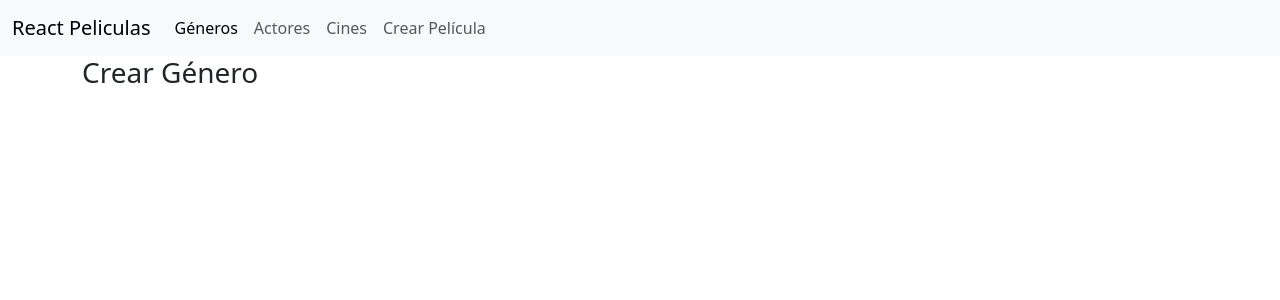
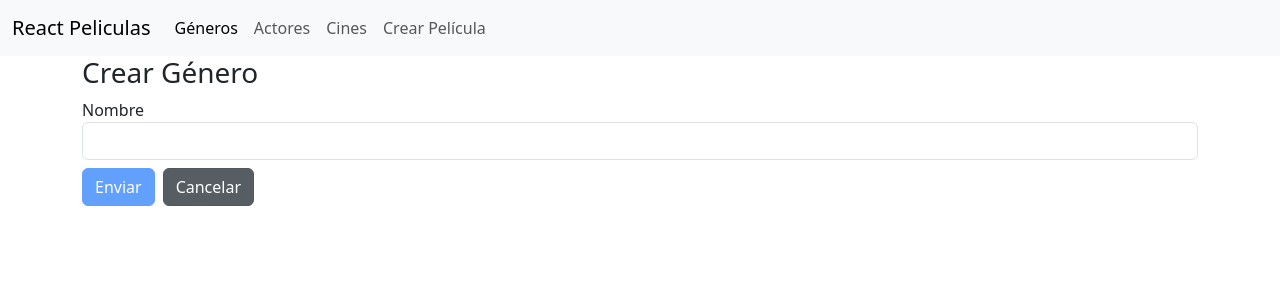
Before and after one commit to JazzielGod/React---ASP.NET-Core, a React (Vite) app in the folder react-peliculas/: page /generos/crear in a window 1280 px wide. Shown: the top 300 px of the page. Built offline with nearby package versions, Linux system fonts and the light colour scheme.

Commit message:
Validaciones y formulario de creación de géneros; actualizar dependencias y componentes

```diff
--- a/react-peliculas/package.json
+++ b/react-peliculas/package.json
@@ -10,11 +10,14 @@
     "preview": "vite preview"
   },
   "dependencies": {
+    "@hookform/resolvers": "^5.0.1",
     "bootstrap": "^5.3.6",
     "react": "^19.1.0",
     "react-dom": "^19.1.0",
     "react-error-boundary": "^6.1.2",
-    "react-router": "^7.5.2"
+    "react-hook-form": "^7.56.1",
+    "react-router": "^7.5.2",
+    "yup": "^1.6.1"
   },
   "devDependencies": {
     "@eslint/js": "^9.25.0",
--- a/react-peliculas/src/componentes/Boton.tsx
+++ b/react-peliculas/src/componentes/Boton.tsx
@@ -1,6 +1,7 @@
 export default function Boton(props: BotonProps) {
     return (
-        <button type="button" className="btn btn-primary" onClick={props.onClick}>
+        <button type={props.type ?? 'button'} className="btn btn-primary" onClick={props.onClick}
+            disabled={props.disabled ?? false}>
             {props.children}
         </button>
     );
@@ -8,5 +9,7 @@ export default function Boton(props: BotonProps) {
 
 interface BotonProps {
     children: React.ReactNode;
-    onClick(): void;
+    onClick?(): void;
+    type?: 'button' | 'submit' | 'reset';
+    disabled?: boolean;
 }
--- a/react-peliculas/src/features/generos/componentes/CrearGenero.tsx
+++ b/react-peliculas/src/features/generos/componentes/CrearGenero.tsx
@@ -1,5 +1,50 @@
+import { NavLink } from "react-router";
+import Boton from "../../../componentes/Boton";
+import { useForm, type SubmitHandler } from "react-hook-form";
+import { yupResolver } from "@hookform/resolvers/yup";
+import * as yup from "yup";
+import { primeraLetraMayuscula } from "../../../validaciones/Validaciones";
+
+
 export default function CrearGenero() {
+    const {
+        register,
+        handleSubmit,
+        formState: { errors, isValid, isSubmitting }
+    } = useForm<FormType>({
+        resolver: yupResolver(reglasDeValidacion),
+        mode: "onChange"
+    });
+    const onSubmit: SubmitHandler<FormType> = async (data) => {
+        await new Promise(resolve => setTimeout(resolve, 2000));
+        console.log(data);
+    };
     return (
-        <h3>Crear Género</h3>
+        <>
+            <h3>Crear Género</h3>
+            <form onSubmit={handleSubmit(onSubmit)}>
+                <div className="form-group">
+                    <label htmlFor="nombre">Nombre</label>
+                    <input autoComplete="off" className="form-control" {...register("nombre")} />
+                    {errors.nombre && <p className="error">{errors.nombre.message}</p>}
+                </div>
+                <div className="mt-2">
+                    <Boton type="submit" disabled={!isValid || isSubmitting}>
+                        {isSubmitting ? "Enviando..." : "Enviar"}
+                    </Boton>
+                    <NavLink to="/generos" className="btn btn-secondary ms-2">
+                        Cancelar
+                    </NavLink>
+                </div>
+            </form>
+        </>
     );
 }
+
+interface FormType {
+    nombre: string;
+}
+
+const reglasDeValidacion = yup.object().shape({
+    nombre: yup.string().required("El nombre es requerido").test(primeraLetraMayuscula())
+});
--- a/react-peliculas/src/index.css
+++ b/react-peliculas/src/index.css
@@ -5,3 +5,8 @@
 h4 {
     color: green;
 }
+
+.error {
+    color: red;
+    font-size: 0.8em;
+}
--- /dev/null
+++ b/react-peliculas/src/validaciones/Validaciones.ts
@@ -0,0 +1,14 @@
+export function primeraLetraMayuscula() {
+    return {
+        name:'primera-letra-mayuscula',
+        message: "La primera letra debe ser mayúscula",
+        test: (valor: string | undefined) => {
+            if(valor && valor.length > 0 ){
+                const primeraLetra = valor.substring(0,1);
+                return primeraLetra === primeraLetra.toUpperCase();
+            }
+
+            return true;
+        }
+    }
+}
```
Also changed, not shown: 1 other file (tests, documents, lock files or other folders).
